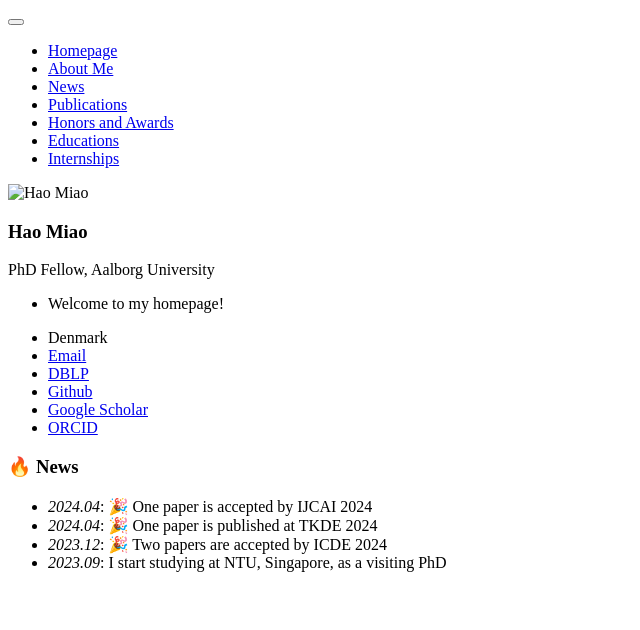
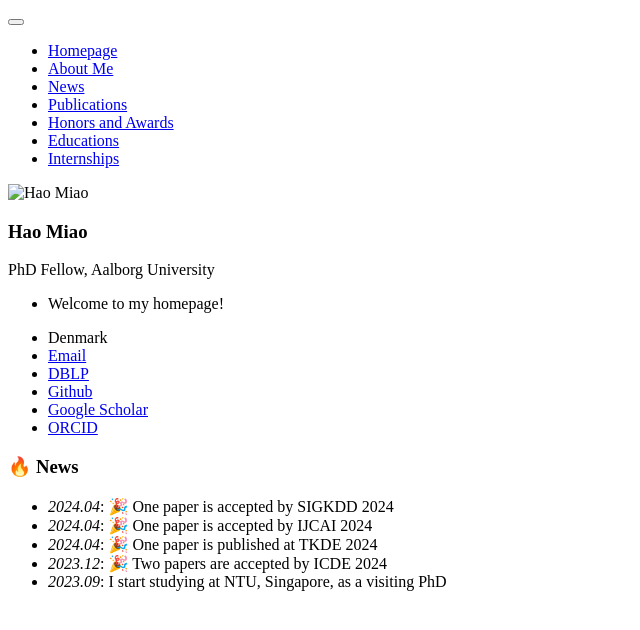
Before and after one commit to MiaoHaoSunny/MiaoHaoSunny.github.io, a Jekyll site: the page built from _pages/includes/news.md, in a window 1280 px wide. Shown: the top 630 px of the page, without its empty margins (0-640 px from the left). Built offline with Jekyll 4.4.1, drawn with Linux system fonts in a browser that asks for light colours; our own code applies the rules of GitHub Pages for plain Markdown files.

Commit message:
Update news.md

```diff
--- a/_pages/includes/news.md
+++ b/_pages/includes/news.md
@@ -1,4 +1,5 @@
 # 🔥 News
+- *2024.04*: 🎉 One paper is accepted by SIGKDD 2024
 - *2024.04*: 🎉 One paper is accepted by IJCAI 2024
 - *2024.04*: 🎉 One paper is published at TKDE 2024
 - *2023.12*: 🎉 Two papers are accepted by ICDE 2024
```
